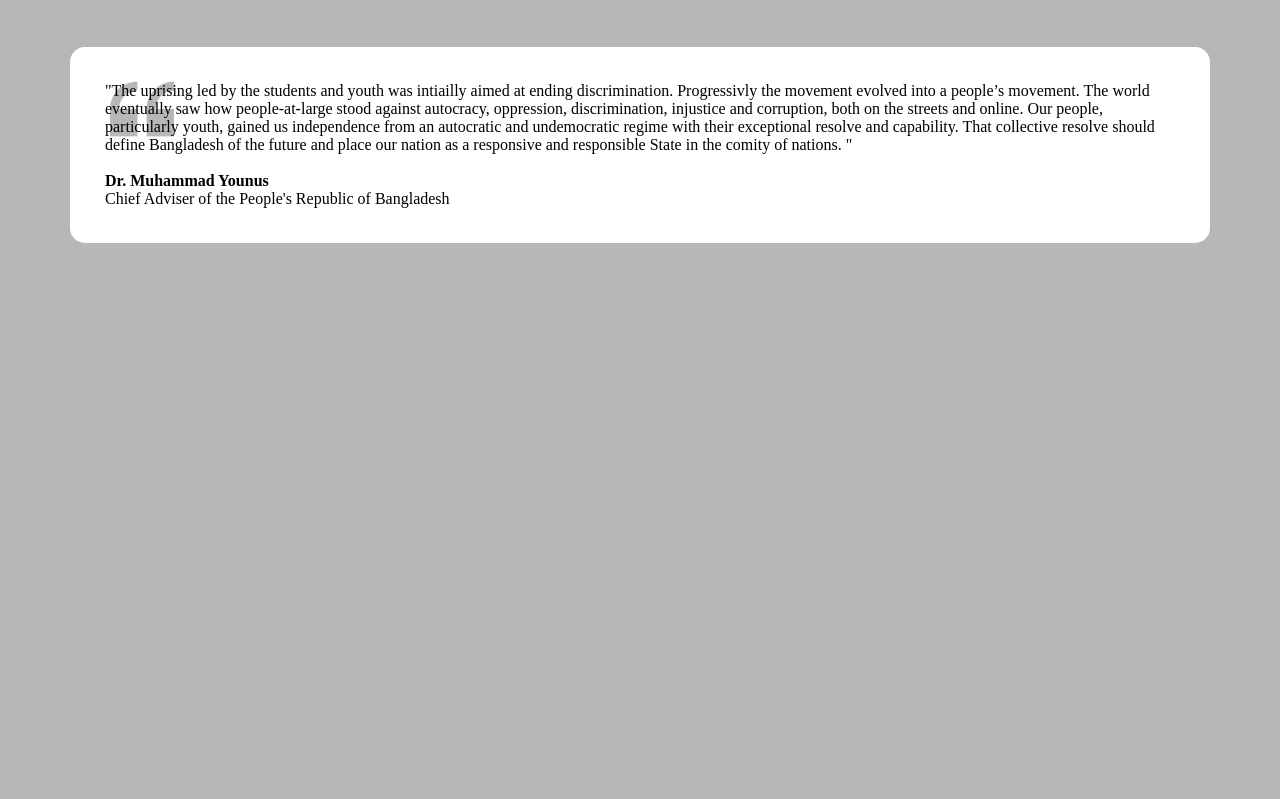
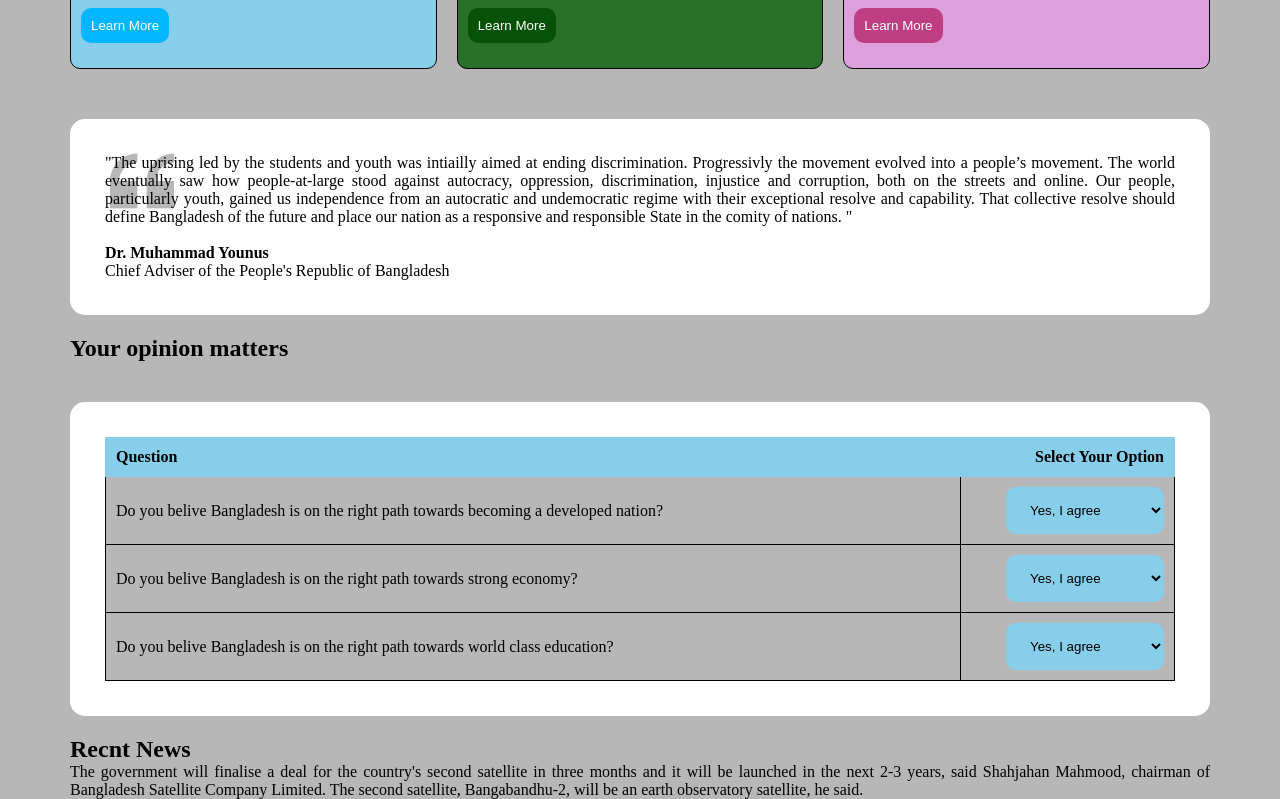
Before and after one commit to iftakhairul/B11A1--assignment-1, a plain HTML site: page index.html in a window 1280 px wide. Shown: the part 1197-1996 px from the top of the page. Before the commit the page ends 1460 px from the top, so only its background shows below. Drawn offline with Linux system fonts and the light colour scheme.

Commit message:
fifth commit

```diff
--- a/index.html
+++ b/index.html
@@ -28,6 +28,9 @@
                 <img src="hero.png" alt="" class="first-display">
             </div>
         </div>
+        <div id="second-header">
+            <h2>Pillars of "Bangladesh 2.0" </h2>
+        </div>
         <div id="second-display">
             <div class="card">
                 <img src="card-icon.png" alt="" class="card-icon">
@@ -51,11 +54,11 @@
             </div>
         </div>
 
+        <div id="third-header">
+            <h2>The Vision of Future</h2>
+            <p>It aims to be at the forefront of achieving Honorable Prime Minister Sheikh Hasina's vision of transforming Bangladesh into a country of the digital economy by 2021 and a knowledge-based economy by 2041. Many of the steps taken to build a digital Bangladesh by 2021 have already been implemented.</p>
+        </div>
         <div id="third-display">
-            <div>
-                <h3>The Vision of Future</h3>
-                <p>It aims to be at the forefront of achieving Honorable Prime Minister Sheikh Hasina's vision of transforming Bangladesh into a country of the digital economy by 2021 and a knowledge-based economy by 2041. Many of the steps taken to build a digital Bangladesh by 2021 have already been implemented.</p>
-            </div>
             <div id="third-content">
                 <div class="third-paragraph" id="third-paragraph-1">
                     <img src="card-icon.png" alt="" class="card-icon">
@@ -84,6 +87,58 @@
             <h4>Dr. Muhammad Younus</h4>
             <p class="fourth-paragraph" >Chief Adviser of the People's Republic of Bangladesh</p>
         </div>
+        <div id="fifth-header">
+            <h2>Your opinion matters</h2>
+        </div>
+
+        <div id="fifth-display">
+
+            <div id="fifth-content">
+                <table>
+                <tr>
+                    <th class="td-nth-odd">Question</th>
+                    <th class="td-nth-even">Select Your Option</th>
+                </tr>
+                <tr>
+                    <td class="td-nth-odd">Do you belive Bangladesh is on the right path towards becoming a developed nation?</td>
+                    <td class="td-nth-even">
+                        <select id="Select-1">
+                            <option value="Yes, I agree">Yes, I agree</option>
+                            <option value="No, I disagree">No, I disagree</option>
+                            <option value="No comments">No comments</option>
+                            <option value="Need some time">Need some time</option>
+                          </select>
+                    </td>
+                </tr>
+                <tr>
+                    <td class="td-nth-odd">Do you belive Bangladesh is on the right path towards strong economy?</td>
+                    <td class="td-nth-even">
+                        <select id="Select-1">
+                            <option value="Yes, I agree">Yes, I agree</option>
+                            <option value="No, I disagree">No, I disagree</option>
+                            <option value="No comments">No comments</option>
+                            <option value="Need some time">Need some time</option>
+                          </select>
+                    </td>
+                </tr>
+                <tr>
+                    <td class="td-nth-odd">Do you belive Bangladesh is on the right path towards world class education?</td>
+                    <td class="td-nth-even">
+                        <select id="Select-1">
+                            <option value="Yes, I agree">Yes, I agree</option>
+                            <option value="No, I disagree">No, I disagree</option>
+                            <option value="No comments">No comments</option>
+                            <option value="Need some time">Need some time</option>
+                          </select>
+                    </td>
+                </tr>
+            </table>
+            </div>
+        </div>
+        <div id="sixth-header">
+            <h2>Recnt News</h2>
+            <p>The government will finalise a deal for the country's second satellite in three months and it will be launched in the next 2-3 years, said Shahjahan Mahmood, chairman of Bangladesh Satellite Company Limited. The second satellite, Bangabandhu-2, will be an earth observatory satellite, he said.</p>
+        </div>
 
     </main>
 </body>
--- a/style.css
+++ b/style.css
@@ -71,8 +71,12 @@
 }
 #second-display{
     display: flex;
+    margin: 5px 60px 20px 60px;
+    justify-content: space-between;
+    text-align: justify;
+}
+#second-header{
     margin: 20px 70px 20px 70px;
-    justify-content: space-between;
 }
 .card{
     background-color: white;
@@ -82,7 +86,7 @@
     border-radius: 10px;
 }
 #third-display{
-    margin: 20px 70px 20px 70px;
+    margin: 5px 60px 20px 60px;
     justify-content: center;
 
 }
@@ -104,9 +108,15 @@
 }
 #third-paragraph-2{
     background-color: rgb(41, 112, 41);
+    text-align: justify;
 }
 #third-paragraph-3{
     background-color: plum;
+    text-align: justify;
+}
+#third-header{
+    margin: 0px 70px 20px 70px;
+    text-align: justify;
 }
 .third-btn{
     margin: 15px 0px;
@@ -149,4 +159,54 @@
     background-position-y: 30px;
     border-radius: 15px;
     padding: 35px;
+    text-align: justify;
 }
+#fifth-display{
+    margin: 40px 70px 20px 70px;
+    background-color: white;
+    padding: 20px;
+    border-radius: 15px;
+}
+#fifth-content{
+    margin: 15px;
+    background-color: rgb(184, 183, 183);
+}
+#fifth-header{
+    margin: 0px 70px 0px 70px;
+}
+table {
+    border-collapse: collapse;
+    width: 100%;
+  }
+  th{
+    background-color: skyblue;
+    height: fit-content;
+    border: 1px solid skyblue;
+  }
+  tr, td{
+    border: 1px solid black;
+  }
+  td:nth-child(odd){
+    width: 80%;
+  }
+  td:nth-child(even){
+    width: 20%;
+  }
+  .td-nth-odd{
+    text-align: left;
+    padding: 10px;
+  }
+  .td-nth-even{
+    text-align: right;
+    padding: 10px;
+  }
+  #Select-1{
+    padding: 15px 20px;
+    background-color: skyblue;
+    border: none;
+    border-radius: 10px;
+  }
+  #sixth-header{
+    margin: 0px 70px 0px 70px;
+    text-align: justify;
+}
```
